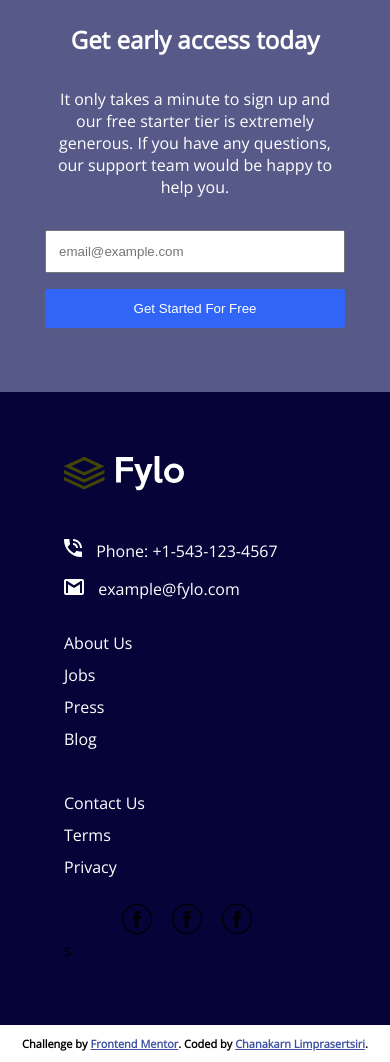
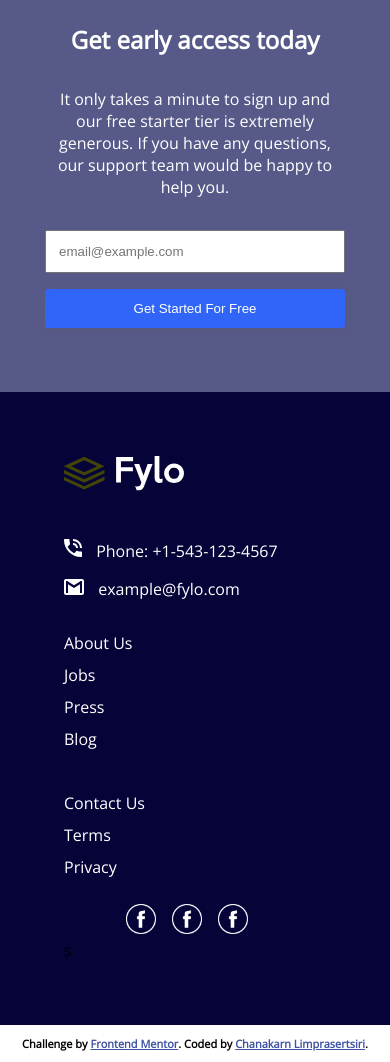
Before and after one commit to minklim47/Fylo-Landing-Page, a plain HTML site: page index.html in a window 390 px wide. Shown: the part 1938-3000 px from the top of the page. Drawn offline with nearby package versions, Linux system fonts and the light colour scheme.

Commit message:
Add hover state to navbar and facebook icon

```diff
--- a/css/style.css
+++ b/css/style.css
@@ -49,9 +49,12 @@ img.logo{
     white-space: nowrap;
     margin-left :2rem;
 }
-a.nav-links, a.nav-links:visited, a.nav-links:hover {
+a.nav-links, a.nav-links:visited{
     text-decoration : none;
     color : var(--very-dark-blue);
+}
+a.nav-links:hover {
+    color: #575988;
 }
 /*=======responsive nav======*/
 
@@ -329,9 +332,11 @@ div.contact{
     color : white;
 }
 div.facebook{
+    display: flex;
+    flex-direction: row;
     margin-left: 1rem;
     margin-top: 1rem;
-    filter: brightness(100);
+
 }
 ul{
     list-style:  none;
@@ -351,11 +356,13 @@ a.facebook{
 
 }
 img.facebook{
-    filter : invert(1);
+    filter : invert(100%);
 }
-img.facebook:hover{
-    filter :var(--bright-blue)
+.facebook-link:hover{
+    text-decoration: none;
+    filter: invert(29%) sepia(98%) saturate(2552%) hue-rotate(218deg) brightness(99%) contrast(95%);
 }
+
 /*===========Responsive Section4==========*/
 @media (max-width: 750px) {
     .section4{
@@ -369,8 +376,8 @@ img.facebook:hover{
         padding: 0;
     }
     div.facebook{
-        margin :0;
-        text-align: center;
+        margin :0 auto;
+
     }
 }
 
--- a/index.html
+++ b/index.html
@@ -86,7 +86,7 @@
       </div>
       <!--========how-fylo-works ========-->
 
-      <a class = "how-fylo-works" href="#">See how Fylo works <img  src="/images/icon-arrow.svg" alt = "arrow icon"> </a>
+      <a class = "how-fylo-works" href="#">See how Fylo works <img  src="images/icon-arrow.svg" alt = "arrow icon"> </a>
 
       <!--========comment========-->
       <div class ="comment-section2">
@@ -162,9 +162,9 @@
       </ul>
 
       <div class ="facebook">
-        <a class= "facebook" href="#" ><img src = "images/facebook-icon.png" alt = "facebook icon" width="30"></a>
-        <a class= "facebook" href="#" ><img src = "images/facebook-icon.png" alt = "facebook icon" width="30"></a>
-        <a class= "facebook" href="#" ><img src = "images/facebook-icon.png" alt = "facebook icon" width="30"></a>
+        <div class = "facebook-link"><a class= "facebook facebook-icon" href="#" ><img src = "images/facebook-icon.png" class= "facebook facebook-icon" alt = "facebook icon" width="30"></a></div>
+        <div class = "facebook-link"><a class= "facebook facebook-icon" href="#" ><img src = "images/facebook-icon.png" class= "facebook facebook-icon" alt = "facebook icon" width="30"></a></div>
+        <div class = "facebook-link"><a class= "facebook facebook-icon" href="#" ><img src = "images/facebook-icon.png" class= "facebook facebook-icon" alt = "facebook icon" width="30"></a> </div>
       </div>s
 
     </div>
```
